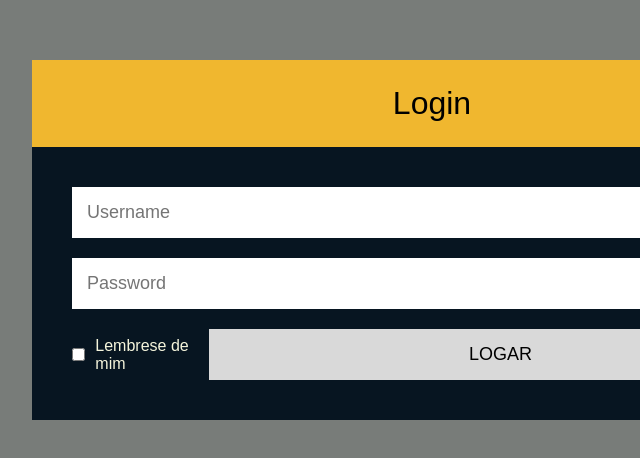
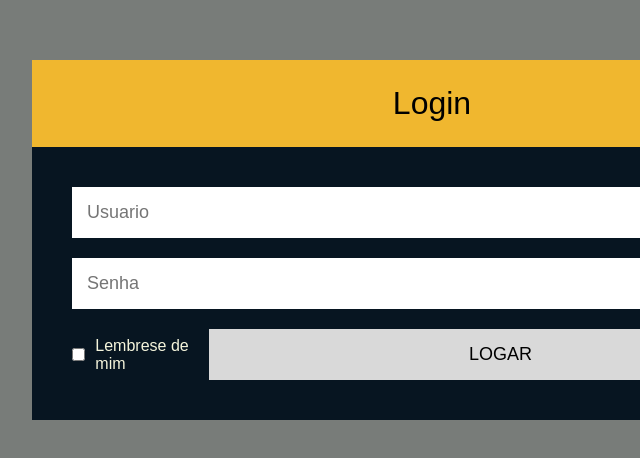
Before and after one commit to willian193/HTML-CSS-JS, a plain HTML site: page tela_de_Login/index.html in a window 1280 px wide. Shown: the part 160-618 px from the top of the page, 208-848 px from the left. Drawn offline with Linux system fonts and the light colour scheme.

Commit message:
Update index.html

```diff
--- a/tela_de_Login/index.html
+++ b/tela_de_Login/index.html
@@ -20,9 +20,9 @@
 
         <div class="conteudo">
 
-            <input type="text" placeholder="Username">
+            <input type="text" placeholder="Usuario">
 
-            <input type="password" placeholder="Password">
+            <input type="password" placeholder="Senha">
 
             <div class="bottom">
 
```
